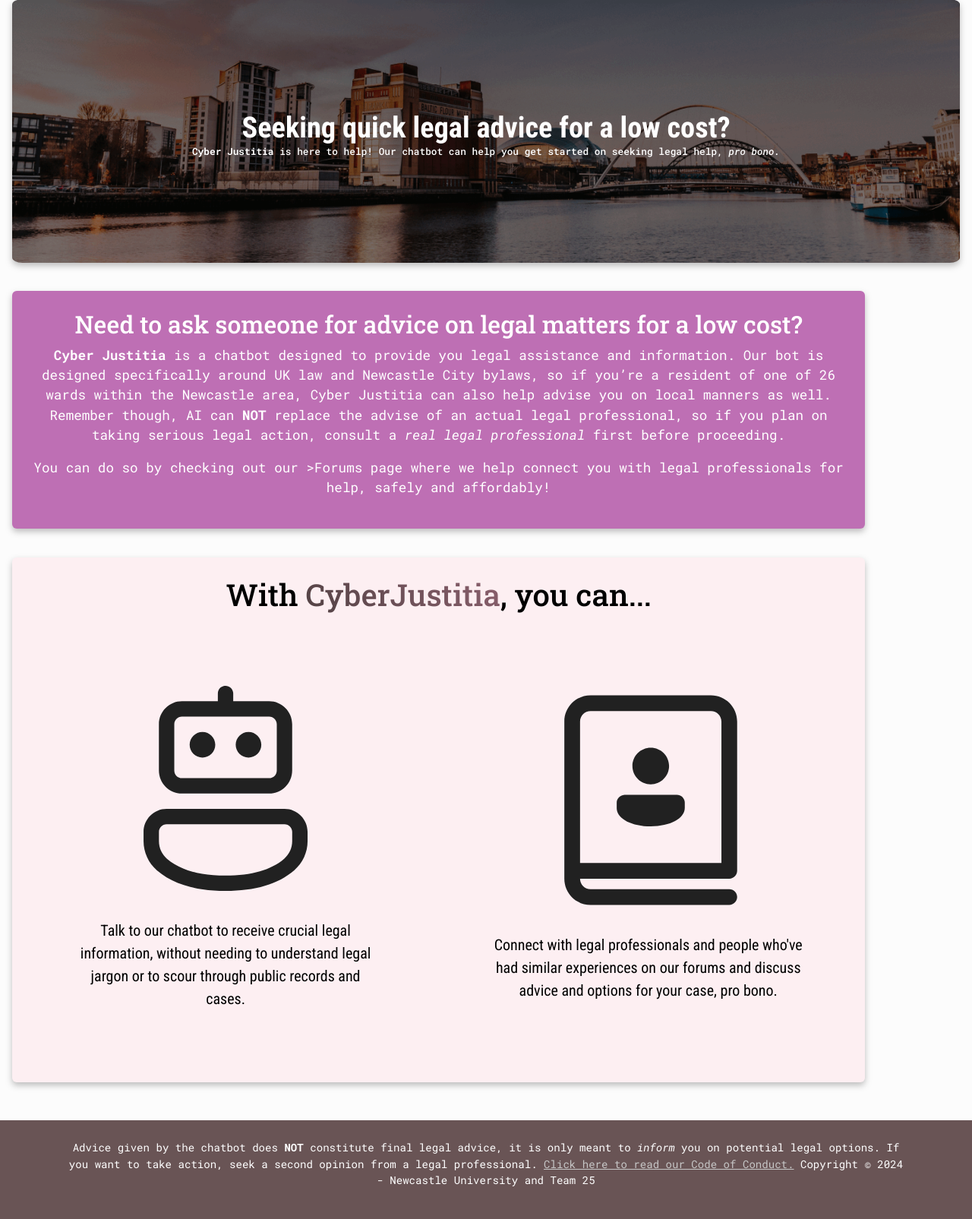
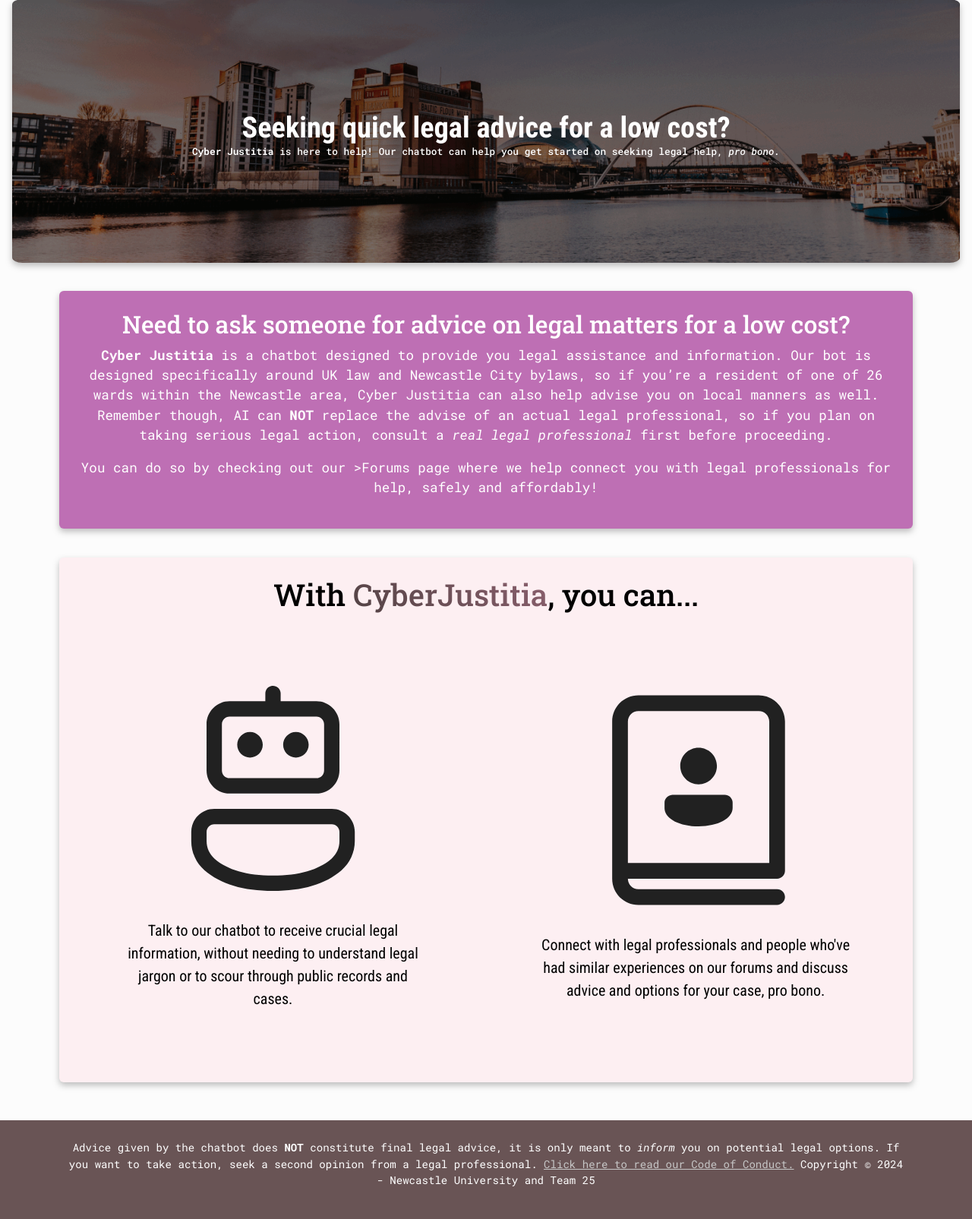
Before and after one commit to GeorgeTsakoumakis/cyber-justitia, a Django app: page / in a window 1280 px wide. Shown: the part 164-1769 px from the top of the page at 76% size. Run offline with Django 5.2, Linux system fonts and the light colour scheme; some libraries are stand-ins or nearby versions.

Commit message:
Resolved conflicts

```diff
--- a/chatbot/views.py
+++ b/chatbot/views.py
@@ -8,6 +8,8 @@ from django.contrib.auth.decorators import login_required
 import json
 from vertexai.generative_models import Content, GenerativeModel, Part
 import vertexai
+
+
 @login_required
 def chatbot_session(request, session_id):
     # Check if the user is authenticated
@@ -146,7 +148,6 @@ def process_chat_message(request):
 
         # Generate a response from the chatbot
         chatbot_response = chat.send_message(user_message).text
-
         # Don't save to session for anonymous users
         if request.user.is_authenticated:
             # Save the system message in the database if it doesn't exist
@@ -165,7 +166,6 @@ def process_chat_message(request):
 
         # Return the chatbot response in JSON format
         return JsonResponse({"response": chatbot_response})
-
     # Return an error response if the request method is not POST
     return JsonResponse({"error": "Invalid request method"}, status=400)
 
--- a/static/style.css
+++ b/static/style.css
@@ -69,10 +69,7 @@ p, li, span {
 
 .post-comment-box, .main-box, .secondary-box, .session-box {
   width: 90%;
-<<<<<<< HEAD
-=======
   max-width: 90%;
->>>>>>> d041ba9 (Squashed 60 commits)
   margin: 0 auto;
   filter:drop-shadow(0px 4px 4px rgba(0,0,0,0.25));
   border-radius: 6px;
```
Also changed, not shown: forum/templates/forum.html (+0 -7 lines).
